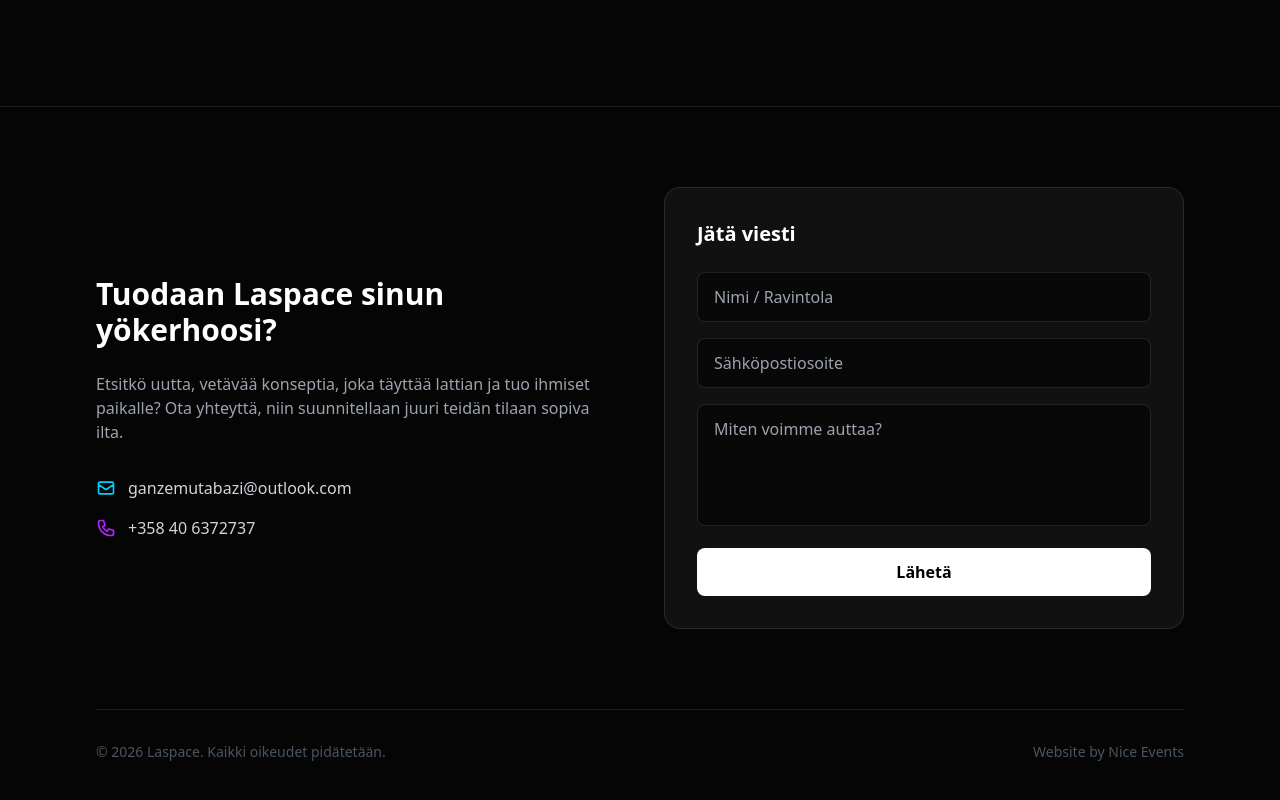
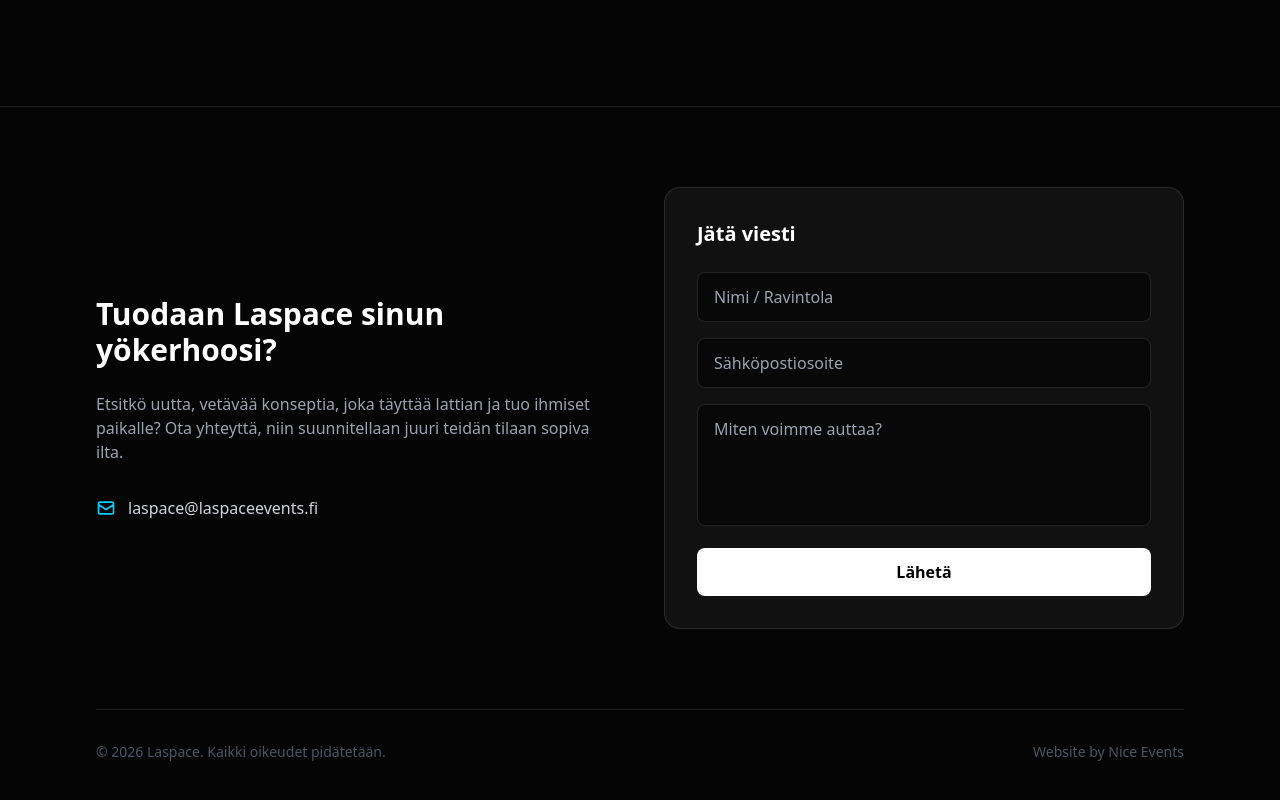
Before and after one commit to djsnabu/laspace, a Next.js app: page /admin in a window 1280 px wide. Shown: the part 694-1494 px from the top of the page. Built offline with nearby package versions, Linux system fonts and the light colour scheme.

Commit message:
Update footer contact information

```diff
--- a/components/Footer.tsx
+++ b/components/Footer.tsx
@@ -42,22 +42,13 @@
             </p>
             <div className="space-y-4 text-gray-300">
               <a
-                href="mailto:ganzemutabazi@outlook.com"
+                href="mailto:laspace@laspaceevents.fi"
                 className="flex items-center hover:text-neon-blue transition-colors"
               >
                 <svg className="w-5 h-5 mr-3 text-neon-blue" fill="none" stroke="currentColor" viewBox="0 0 24 24">
                   <path strokeLinecap="round" strokeLinejoin="round" strokeWidth={2} d="M3 8l7.89 5.26a2 2 0 002.22 0L21 8M5 19h14a2 2 0 002-2V7a2 2 0 00-2-2H5a2 2 0 00-2 2v10a2 2 0 002 2z" />
                 </svg>
-                ganzemutabazi@outlook.com
-              </a>
-              <a
-                href="tel:+358406372737"
-                className="flex items-center hover:text-neon-purple transition-colors"
-              >
-                <svg className="w-5 h-5 mr-3 text-neon-purple" fill="none" stroke="currentColor" viewBox="0 0 24 24">
-                  <path strokeLinecap="round" strokeLinejoin="round" strokeWidth={2} d="M3 5a2 2 0 012-2h3.28a1 1 0 01.948.684l1.498 4.493a1 1 0 01-.502 1.21l-2.257 1.13a11.042 11.042 0 005.516 5.516l1.13-2.257a1 1 0 011.21-.502l4.493 1.498a1 1 0 01.684.949V19a2 2 0 01-2 2h-1C9.716 21 3 14.284 3 6V5z" />
-                </svg>
-                +358 40 6372737
+                laspace@laspaceevents.fi
               </a>
             </div>
           </div>
```
